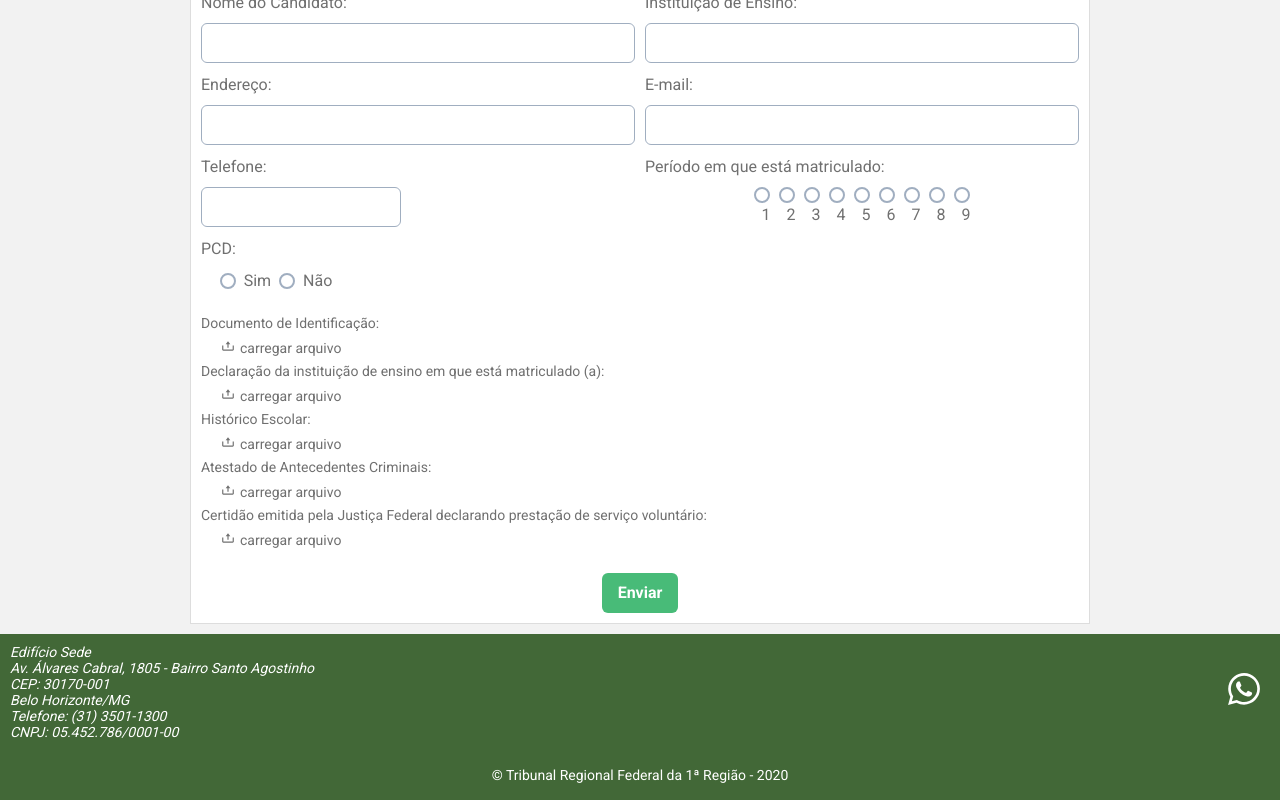
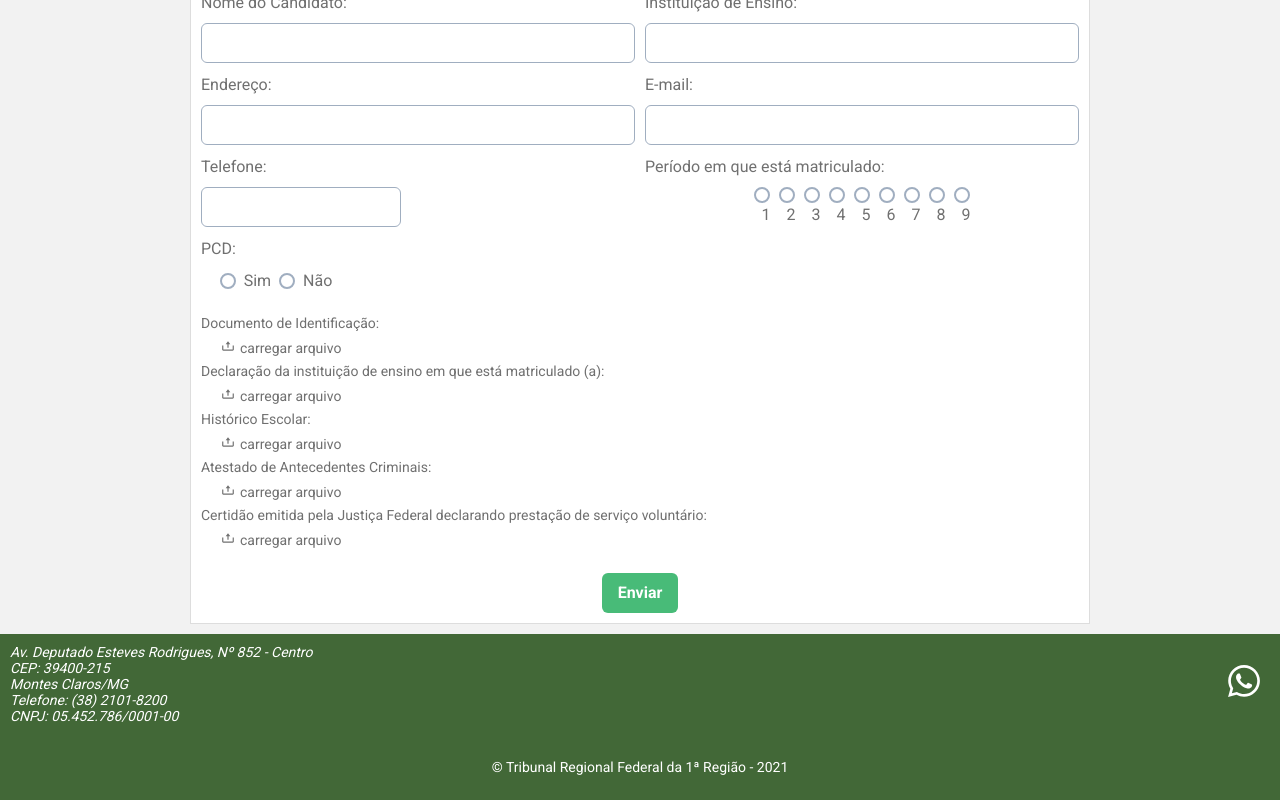
Before and after one commit to MullerEsposito/subscription-form-of-internship, a React (Create React App) app: page / in a window 1280 px wide. Shown: the part 333-1133 px from the top of the page. Built offline with nearby package versions, Linux system fonts and the light colour scheme.

Commit message:
refact(Footer): updated address;

```diff
--- a/src/components/Footer.tsx
+++ b/src/components/Footer.tsx
@@ -6,11 +6,10 @@ export function Footer(): JSX.Element {
     <Flex direction="column" bg="green.800" h="166px" p="10px">
       <Flex w="100%" alignItems="center">
         <address>
-          <p>Edifício Sede</p>
-          <p>Av. Álvares Cabral, 1805 - Bairro Santo Agostinho</p>
-          <p>CEP: 30170-001</p>
-          <p>Belo Horizonte/MG</p>
-          <p>Telefone: (31) 3501-1300</p>
+          <p>Av. Deputado Esteves Rodrigues, Nº 852 - Centro</p>
+          <p>CEP: 39400-215</p>
+          <p>Montes Claros/MG</p>
+          <p>Telefone: (38) 2101-8200</p>
           <p>CNPJ: 05.452.786/0001-00</p>
         </address>
 
@@ -27,7 +26,7 @@ export function Footer(): JSX.Element {
 
       </Flex>
       <Flex alignItems="center" justifyContent="center" flex={1} pt="20px">
-        <Text>© Tribunal Regional Federal da 1ª Região - 2020</Text>
+        <Text>© Tribunal Regional Federal da 1ª Região - 2021</Text>
       </Flex>
     </Flex>
   )
```
